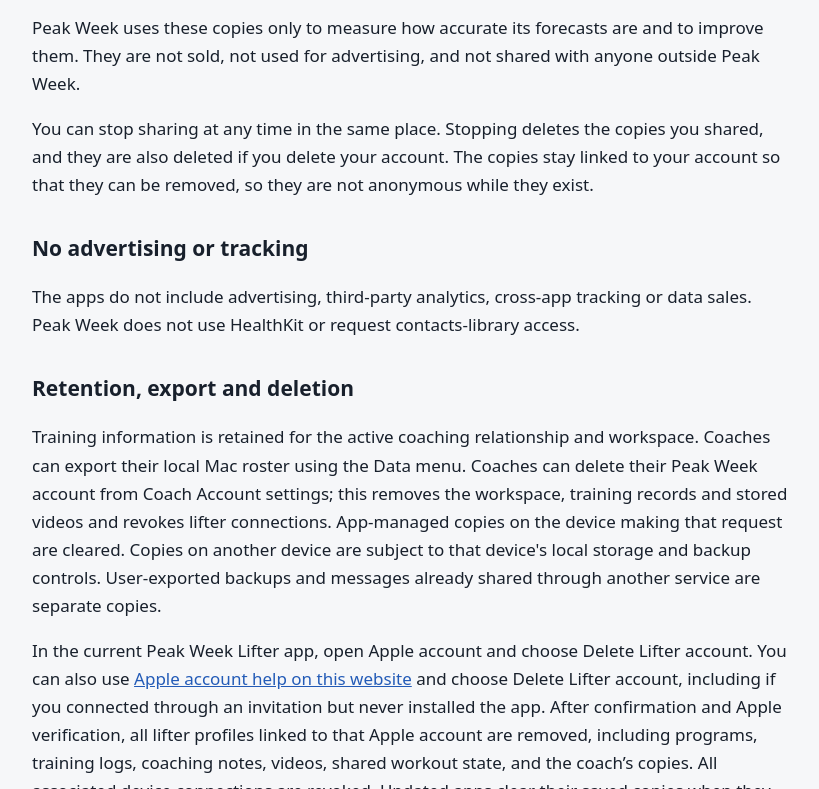
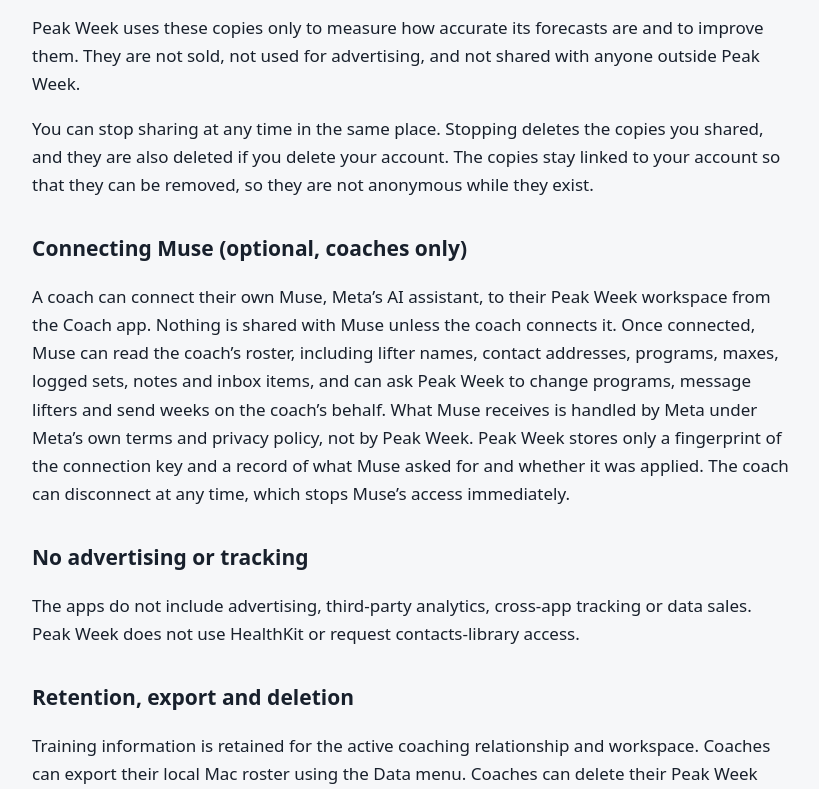
Before and after one commit to rickndanger-ctrl/PeakWeek, a plain HTML site: page apple/privacy.html in a window 1280 px wide. Shown: the part 2011-2800 px from the top of the page, without its empty margins (228-1047 px from the left). Drawn offline with Linux system fonts and the light colour scheme.

Commit message:
Privacy policy: Connecting Muse (optional, coaches only); effective November 18, 2026

```diff
--- a/apple/privacy.html
+++ b/apple/privacy.html
@@ -1,4 +1,4 @@
-<!doctype html><html lang="en"><head><meta charset="utf-8"><meta name="viewport" content="width=device-width,initial-scale=1"><title>Peak Week Privacy</title><style>body{font:17px/1.65 system-ui;background:#f6f7f9;color:#18202c;margin:0}main{max-width:760px;margin:auto;padding:48px 24px}h1{line-height:1.2}h2{font-size:21px;margin-top:32px}a{color:#235bb7}</style></head><body><main><h1>Peak Week Privacy Policy</h1><p>Effective November 14, 2026. Peak Week is operated by Richard Holguin.</p>
+<!doctype html><html lang="en"><head><meta charset="utf-8"><meta name="viewport" content="width=device-width,initial-scale=1"><title>Peak Week Privacy</title><style>body{font:17px/1.65 system-ui;background:#f6f7f9;color:#18202c;margin:0}main{max-width:760px;margin:auto;padding:48px 24px}h1{line-height:1.2}h2{font-size:21px;margin-top:32px}a{color:#235bb7}</style></head><body><main><h1>Peak Week Privacy Policy</h1><p>Effective November 18, 2026. Peak Week is operated by Richard Holguin.</p>
 <p>Peak Week Coach lets coaches manage private lifters and training programs. Peak Week Lifter connects a lifter to their coach using a private invitation and can restore that training on iPhone and iPad through Sign in with Apple.</p>
 <h2>Information used by the apps</h2><p>Coach accounts use Sign in with Apple. Lifters can use Apple sign-in in their coach’s invitation before installing the app, then sign in with that same Apple account in Peak Week Lifter to restore their training on iPhone and iPad. An existing invitation can also connect a device directly; that lifter can link Apple later. We use an Apple account identifier and verified authentication to associate the account with the invited training. We do not match accounts by email or name and do not receive your Apple password. Coaches may enter lifter names, contact addresses, optional birth years, experience and recovery information, strength references, training schedules, programs and coaching notes. Lifters may submit weights, repetitions, effort ratings, dates, notes and optional lifting videos with audio.</p>
 <h2>Purpose and access</h2><p>We use this information to provide your coaching workspace, sync programs, completed days and exercise choices across connected devices, deliver invitations and collect training results for your coach. Coaches can access their own roster and submissions. A connected lifter can access only their published training and their submissions. Invitations and device credentials must remain private. Videos use private storage and temporary access links.</p>
@@ -8,6 +8,7 @@
 <h2>Sharing results to improve Forecast (optional)</h2><p>Sharing is off unless you turn it on in Peak Week Lifter under Forecast. If you turn it on, Peak Week keeps a separate copy of each forecast result made after that point. The copy contains only the lift, the prescribed sets, reps, weight and effort, the forecast’s effort range and how many past workouts it was based on, and the sets you logged for it (reps, weight and effort). It is stored under a random ID. It does not contain your name, contact details, dates, notes, videos or your coach’s name.</p>
 <p>Peak Week uses these copies only to measure how accurate its forecasts are and to improve them. They are not sold, not used for advertising, and not shared with anyone outside Peak Week.</p>
 <p>You can stop sharing at any time in the same place. Stopping deletes the copies you shared, and they are also deleted if you delete your account. The copies stay linked to your account so that they can be removed, so they are not anonymous while they exist.</p>
+<h2>Connecting Muse (optional, coaches only)</h2><p>A coach can connect their own Muse, Meta’s AI assistant, to their Peak Week workspace from the Coach app. Nothing is shared with Muse unless the coach connects it. Once connected, Muse can read the coach’s roster, including lifter names, contact addresses, programs, maxes, logged sets, notes and inbox items, and can ask Peak Week to change programs, message lifters and send weeks on the coach’s behalf. What Muse receives is handled by Meta under Meta’s own terms and privacy policy, not by Peak Week. Peak Week stores only a fingerprint of the connection key and a record of what Muse asked for and whether it was applied. The coach can disconnect at any time, which stops Muse’s access immediately.</p>
 <h2>No advertising or tracking</h2><p>The apps do not include advertising, third-party analytics, cross-app tracking or data sales. Peak Week does not use HealthKit or request contacts-library access.</p>
 <h2>Retention, export and deletion</h2><p>Training information is retained for the active coaching relationship and workspace. Coaches can export their local Mac roster using the Data menu. Coaches can delete their Peak Week account from Coach Account settings; this removes the workspace, training records and stored videos and revokes lifter connections. App-managed copies on the device making that request are cleared. Copies on another device are subject to that device's local storage and backup controls. User-exported backups and messages already shared through another service are separate copies.</p>
 <p>In the current Peak Week Lifter app, open Apple account and choose Delete Lifter account. You can also use <a href="account.html">Apple account help on this website</a> and choose Delete Lifter account, including if you connected through an invitation but never installed the app. After confirmation and Apple verification, all lifter profiles linked to that Apple account are removed, including programs, training logs, coaching notes, videos, shared workout state, and the coach’s copies. All associated device connections are revoked. Updated apps clear their saved copies when they next reconnect. Offline devices must reconnect and older versions must update to clear local copies. Your separate Coach workspace, if you have one, and other lifters’ records are not deleted by this Lifter action.</p>
```
